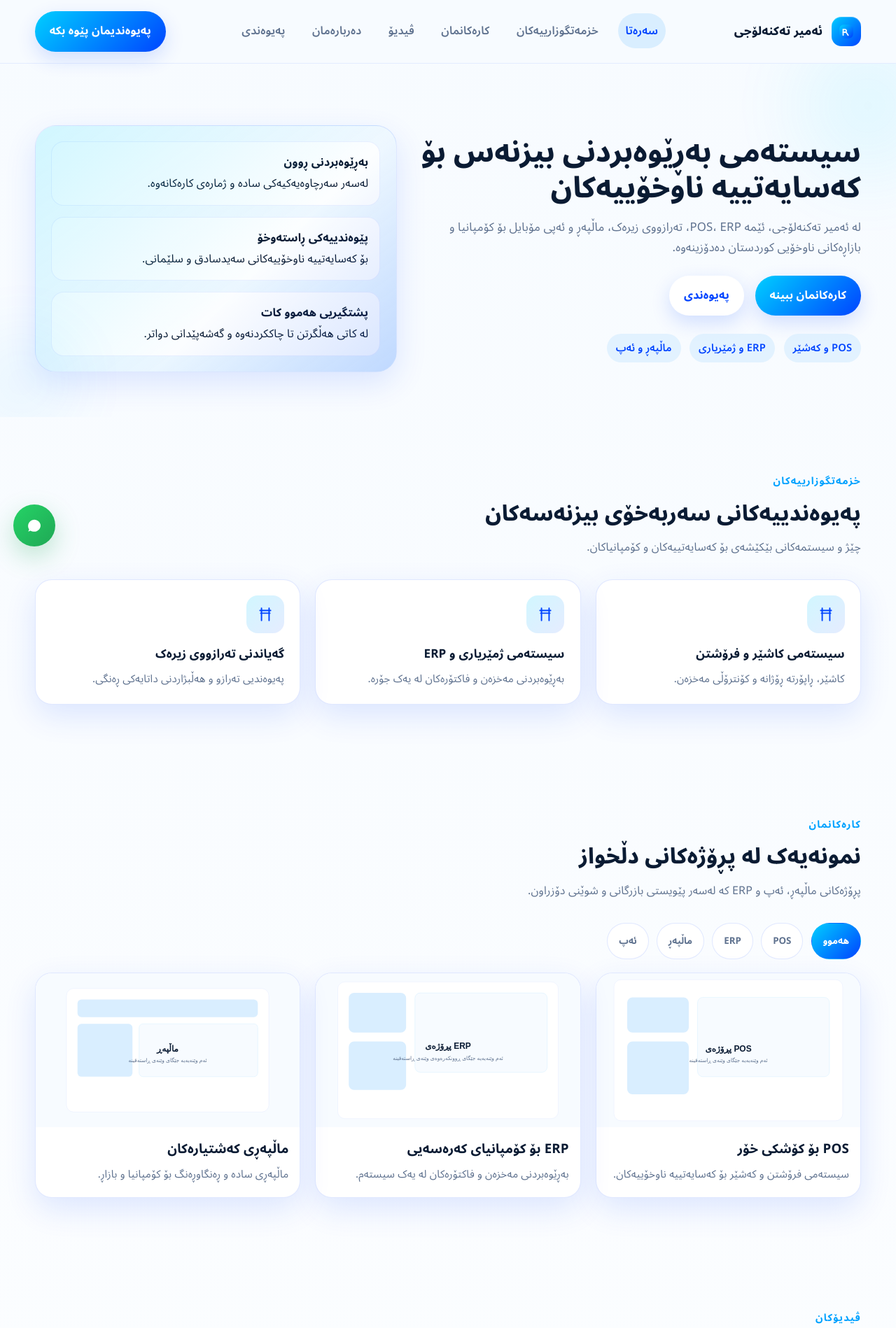
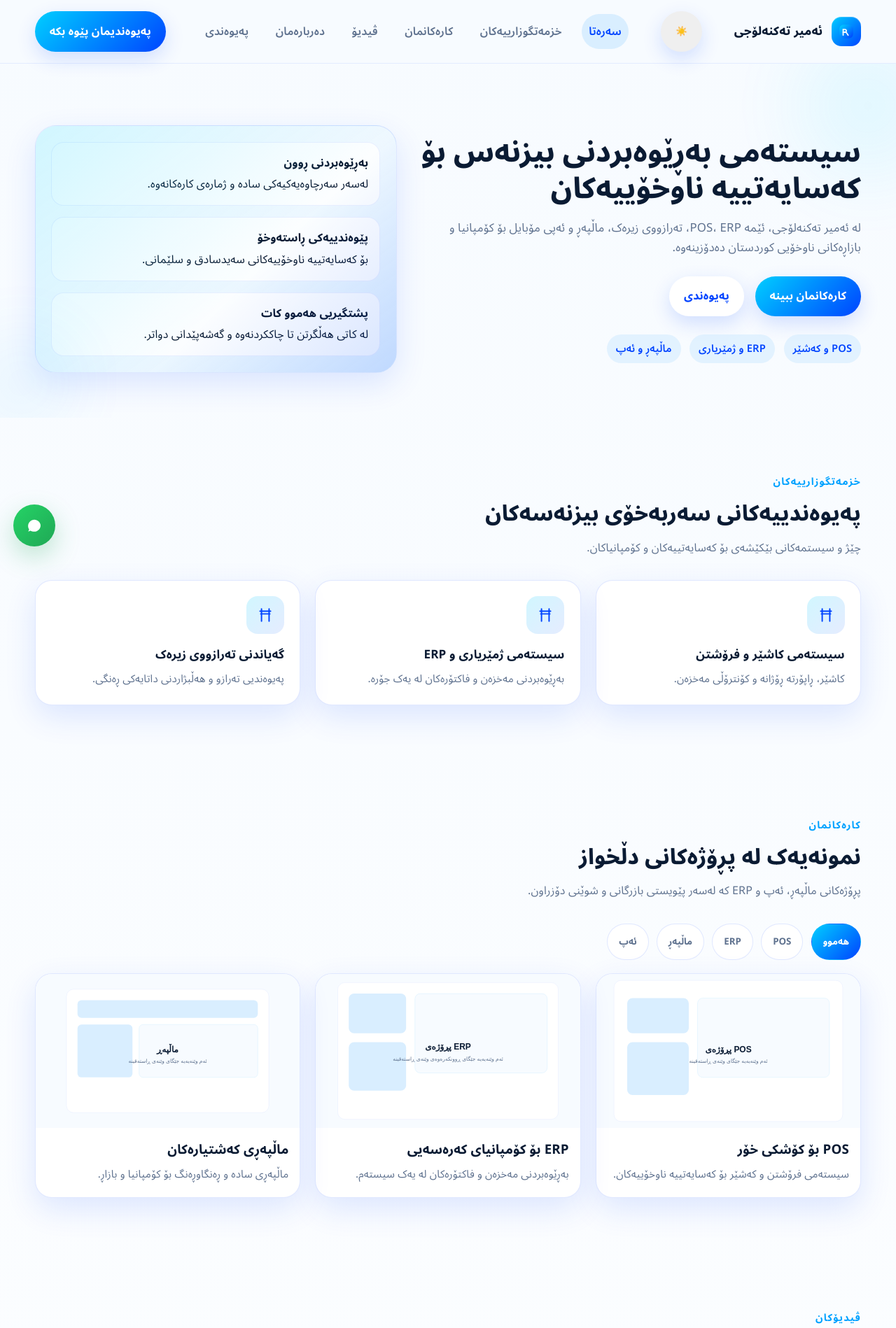
Before and after one commit to amirtech0022-art/delivary, a PHP site: page / in a window 1280 px wide. Shown: the top 1898 px of the page at 70% size. Run offline with PHP 8.4, Linux system fonts and the light colour scheme; data comes from the database, SQL or seed files in the repository.

Commit message:
Add theme toggle functionality with dark/light mode support

```diff
--- a/assets/app.js
+++ b/assets/app.js
@@ -106,3 +106,55 @@ const counterObserver = new IntersectionObserver((entries) => {
 }, { threshold: 0.6 });
 
 counters.forEach((counter) => counterObserver.observe(counter));
+
+// Theme (dark / light) toggle
+let themeToggle = document.getElementById('themeToggle');
+let themeIcon = document.getElementById('themeIcon');
+
+const applyTheme = (theme) => {
+  if (theme === 'dark') {
+    document.documentElement.setAttribute('data-theme', 'dark');
+    if (themeIcon) themeIcon.textContent = '🌙';
+    if (themeToggle) themeToggle.setAttribute('aria-pressed', 'true');
+  } else {
+    document.documentElement.removeAttribute('data-theme');
+    if (themeIcon) themeIcon.textContent = '☀️';
+    if (themeToggle) themeToggle.setAttribute('aria-pressed', 'false');
+  }
+};
+
+const stored = localStorage.getItem('theme');
+console.debug('theme: stored preference =', stored);
+if (stored) {
+  console.debug('theme: applying stored ->', stored);
+  applyTheme(stored);
+} else if (window.matchMedia && window.matchMedia('(prefers-color-scheme: dark)').matches) {
+  console.debug('theme: system prefers dark');
+  applyTheme('dark');
+} else {
+  console.debug('theme: defaulting to light');
+  applyTheme('light');
+}
+
+// Prefer direct listener if element exists, but also support delegated clicks
+const doToggle = () => {
+  console.debug('theme: toggle requested');
+  const isDark = document.documentElement.getAttribute('data-theme') === 'dark';
+  const next = isDark ? 'light' : 'dark';
+  console.debug('theme: switching to', next);
+  applyTheme(next);
+  try { localStorage.setItem('theme', next); } catch (e) { console.warn('theme: failed to persist', e); }
+};
+
+if (themeToggle) themeToggle.addEventListener('click', doToggle);
+
+// Delegated handler: works even if the toggle is added later or replaced.
+document.addEventListener('click', (ev) => {
+  const btn = ev.target.closest && ev.target.closest('#themeToggle');
+  if (btn) {
+    // refresh references in case button was re-rendered
+    themeToggle = document.getElementById('themeToggle');
+    themeIcon = document.getElementById('themeIcon');
+    doToggle();
+  }
+});
--- a/assets/style.css
+++ b/assets/style.css
@@ -13,6 +13,25 @@
   --radius-md: 16px;
   --radius-sm: 12px;
   --max-width: 1180px;
+}
+
+/* Smooth transitions for theme changes */
+html, body, .site-header, .site-footer, .service-card, .portfolio-card, .video-card, .hero-card {
+  transition: background 0.25s ease, color 0.25s ease, border-color 0.25s ease, box-shadow 0.25s ease;
+}
+
+/* Dark theme variables */
+[data-theme="dark"] {
+  --primary-deep: #3db4ff;
+  --primary-blue: #58a6ff;
+  --accent-cyan: #00d1ff;
+  --pale-blue: rgba(44,66,96,0.12);
+  --bg: #071226;
+  --surface: #0b1a2a;
+  --text: #e8f1ff;
+  --muted: #9fb3d9;
+  --border: rgba(255,255,255,0.06);
+  --shadow: 0 12px 34px rgba(2,6,23,0.6);
 }
 
 * { box-sizing: border-box; margin: 0; padding: 0; }
@@ -121,6 +140,9 @@ img { display: block; max-width: 100%; }
 .footer-links a { color: rgba(255,255,255,0.92); }
 .floating-wa { position: fixed; left: 1.2rem; bottom: 1.2rem; z-index: 1200; width: 60px; height: 60px; border-radius: 50%; display: grid; place-items: center; background: linear-gradient(135deg, #25d366, #1fa855); color: white; box-shadow: 0 14px 36px rgba(31,168,85,0.28); transition: transform 0.25s ease; }
 .floating-wa:hover { transform: translateY(-3px) scale(1.03); }
+
+/* Ensure theme toggle is clickable above header overlays */
+#themeToggle { position: relative; z-index: 1300; pointer-events: auto; }
 .alert { padding: 0.95rem 1rem; border-radius: 16px; margin-bottom: 1rem; font-weight: 700; }
 .alert.success { background: rgba(52,209,134,0.15); color: #147c42; }
 .alert.error { background: rgba(198,40,40,0.12); color: #af1f1f; }
--- a/index.php
+++ b/index.php
@@ -78,6 +78,9 @@ unset($_SESSION['contact_success'], $_SESSION['contact_error']);
       </a>
       <button class="menu-toggle" aria-label="مێنیو" aria-expanded="false">
         <svg width="26" height="26" viewBox="0 0 24 24" fill="none" xmlns="http://www.w3.org/2000/svg"><path d="M4 7H20M4 12H20M4 17H20" stroke="#0044FF" stroke-width="2" stroke-linecap="round" /></svg>
+      </button>
+      <button id="themeToggle" type="button" class="btn" aria-pressed="false" title="تۆگل دارک / لایت" onclick="(function(){var el=document.documentElement;var isDark=el.getAttribute('data-theme')==='dark';if(isDark){el.removeAttribute('data-theme');try{localStorage.setItem('theme','light')}catch(e){};var ico=document.getElementById('themeIcon');if(ico)ico.textContent='☀️';this.setAttribute('aria-pressed','false');}else{el.setAttribute('data-theme','dark');try{localStorage.setItem('theme','dark')}catch(e){};var ico2=document.getElementById('themeIcon');if(ico2)ico2.textContent='🌙';this.setAttribute('aria-pressed','true');}})()">
+        <span id="themeIcon">☀️</span>
       </button>
       <ul class="nav-links" id="navLinks">
         <li><a href="#hero" class="active">سەرەتا</a></li>
```
